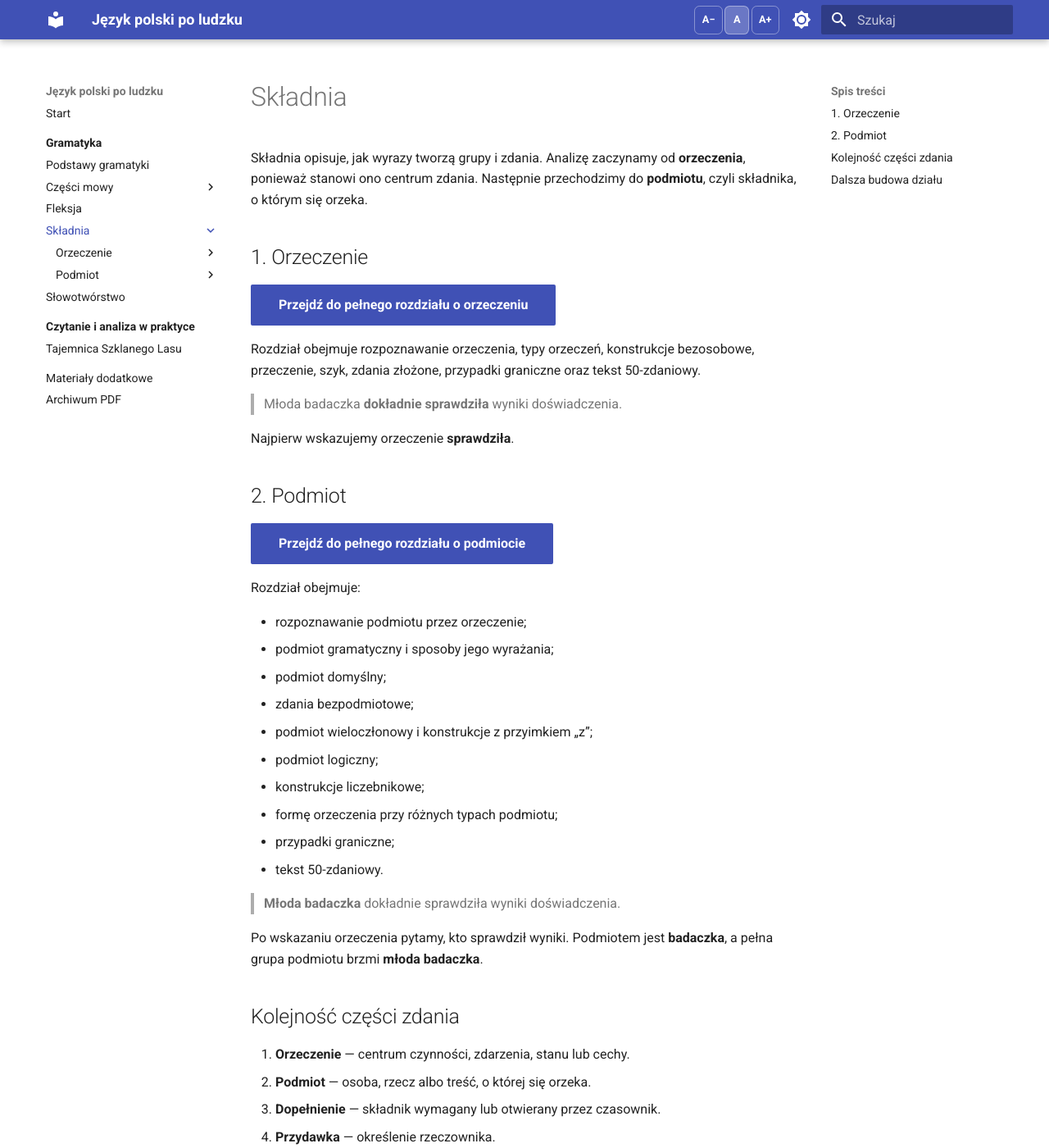
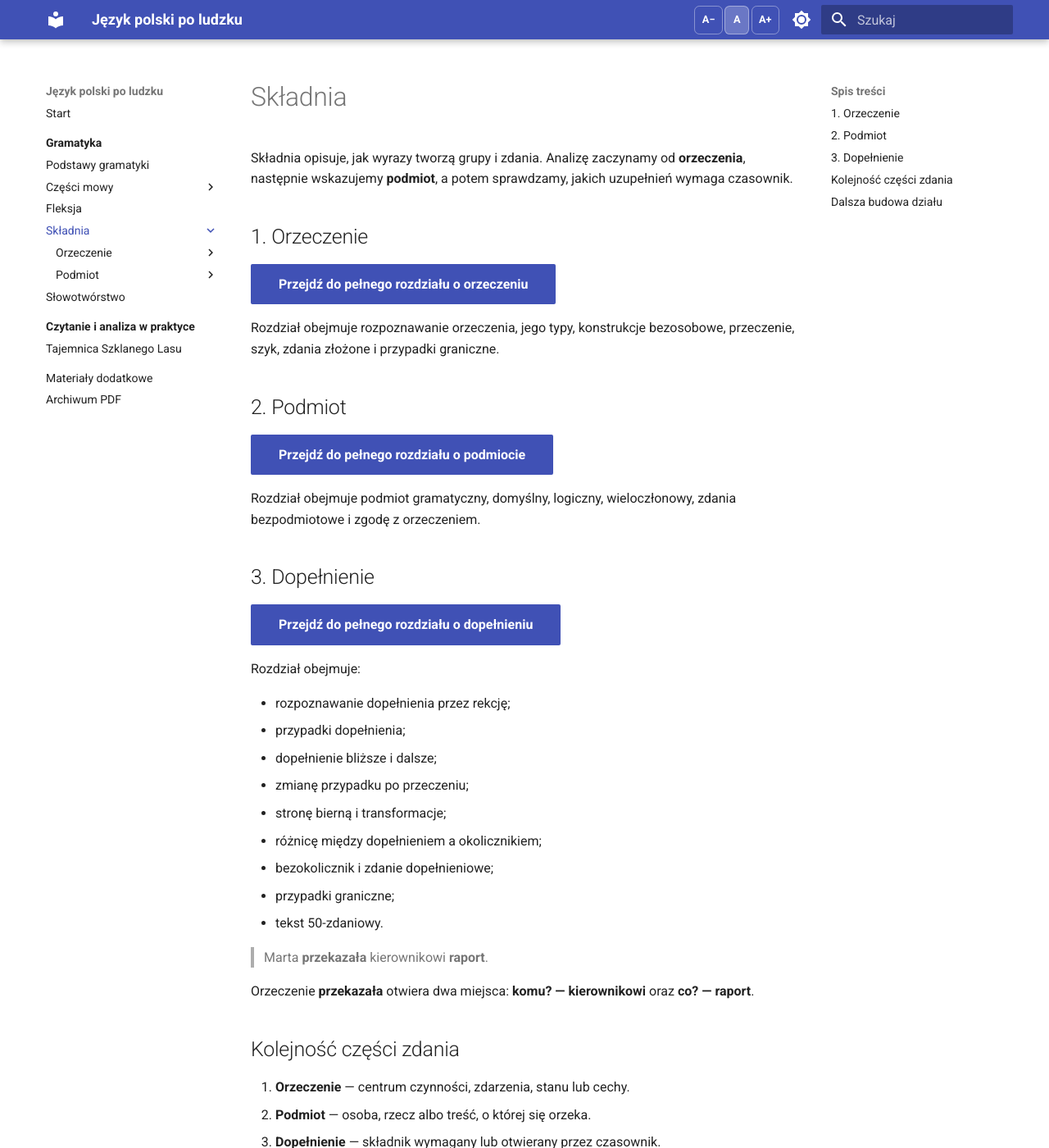
Before and after one commit to dchorazkiewicz/SP_JP, an MkDocs documentation site: the page built from docs/gramatyka/skladnia/index.md, in a window 1280 px wide and 1400 px high. Shown: the whole window at 82% size. Built offline with MkDocs 1.6.1 and Material for MkDocs 9.7.7, drawn with Linux system fonts in a browser that asks for light colours; some of the changed text lies outside the part shown.

Commit message:
Add object as third syntax chapter

```diff
--- a/docs/gramatyka/skladnia/index.md
+++ b/docs/gramatyka/skladnia/index.md
@@ -1,37 +1,38 @@
 # Składnia
 
-Składnia opisuje, jak wyrazy tworzą grupy i zdania. Analizę zaczynamy od **orzeczenia**, ponieważ stanowi ono centrum zdania. Następnie przechodzimy do **podmiotu**, czyli składnika, o którym się orzeka.
+Składnia opisuje, jak wyrazy tworzą grupy i zdania. Analizę zaczynamy od **orzeczenia**, następnie wskazujemy **podmiot**, a potem sprawdzamy, jakich uzupełnień wymaga czasownik.
 
 ## 1. Orzeczenie
 
 [Przejdź do pełnego rozdziału o orzeczeniu](orzeczenie/){ .md-button .md-button--primary }
 
-Rozdział obejmuje rozpoznawanie orzeczenia, typy orzeczeń, konstrukcje bezosobowe, przeczenie, szyk, zdania złożone, przypadki graniczne oraz tekst 50-zdaniowy.
-
-> Młoda badaczka **dokładnie sprawdziła** wyniki doświadczenia.
-
-Najpierw wskazujemy orzeczenie **sprawdziła**.
+Rozdział obejmuje rozpoznawanie orzeczenia, jego typy, konstrukcje bezosobowe, przeczenie, szyk, zdania złożone i przypadki graniczne.
 
 ## 2. Podmiot
 
 [Przejdź do pełnego rozdziału o podmiocie](podmiot/){ .md-button .md-button--primary }
 
+Rozdział obejmuje podmiot gramatyczny, domyślny, logiczny, wieloczłonowy, zdania bezpodmiotowe i zgodę z orzeczeniem.
+
+## 3. Dopełnienie
+
+[Przejdź do pełnego rozdziału o dopełnieniu](dopelnienie/){ .md-button .md-button--primary }
+
 Rozdział obejmuje:
 
-- rozpoznawanie podmiotu przez orzeczenie;
-- podmiot gramatyczny i sposoby jego wyrażania;
-- podmiot domyślny;
-- zdania bezpodmiotowe;
-- podmiot wieloczłonowy i konstrukcje z przyimkiem „z”;
-- podmiot logiczny;
-- konstrukcje liczebnikowe;
-- formę orzeczenia przy różnych typach podmiotu;
+- rozpoznawanie dopełnienia przez rekcję;
+- przypadki dopełnienia;
+- dopełnienie bliższe i dalsze;
+- zmianę przypadku po przeczeniu;
+- stronę bierną i transformacje;
+- różnicę między dopełnieniem a okolicznikiem;
+- bezokolicznik i zdanie dopełnieniowe;
 - przypadki graniczne;
 - tekst 50-zdaniowy.
 
-> **Młoda badaczka** dokładnie sprawdziła wyniki doświadczenia.
+> Marta **przekazała** kierownikowi **raport**.
 
-Po wskazaniu orzeczenia pytamy, kto sprawdził wyniki. Podmiotem jest **badaczka**, a pełna grupa podmiotu brzmi **młoda badaczka**.
+Orzeczenie **przekazała** otwiera dwa miejsca: **komu? — kierownikowi** oraz **co? — raport**.
 
 ## Kolejność części zdania
 
@@ -43,18 +44,4 @@ Po wskazaniu orzeczenia pytamy, kto sprawdził wyniki. Podmiotem jest **badaczka
 
 ## Dalsza budowa działu
 
-Po częściach zdania pojawią się:
-
-- związki składniowe;
-- grupa podmiotu i grupa orzeczenia;
-- zdanie pojedyncze nierozwinięte i rozwinięte;
-- szyk wyrazów i rozkład informacji;
-- zdania złożone współrzędnie;
-- zdania złożone podrzędnie;
-- zdania wielokrotnie złożone;
-- interpunkcja wynikająca ze składni;
-- elipsa i elementy domyślne;
-- wykresy zdań;
-- granice analizy składniowej.
-
-W całym dziale pracujemy na pełnych zdaniach: najpierw wskazujemy centrum orzeczeniowe, potem podmiot i dalsze zależności.
+Po częściach zdania pojawią się związki składniowe, grupa podmiotu i grupa orzeczenia, zdania pojedyncze i złożone, szyk, interpunkcja, elipsa oraz wykresy zdań.
```
